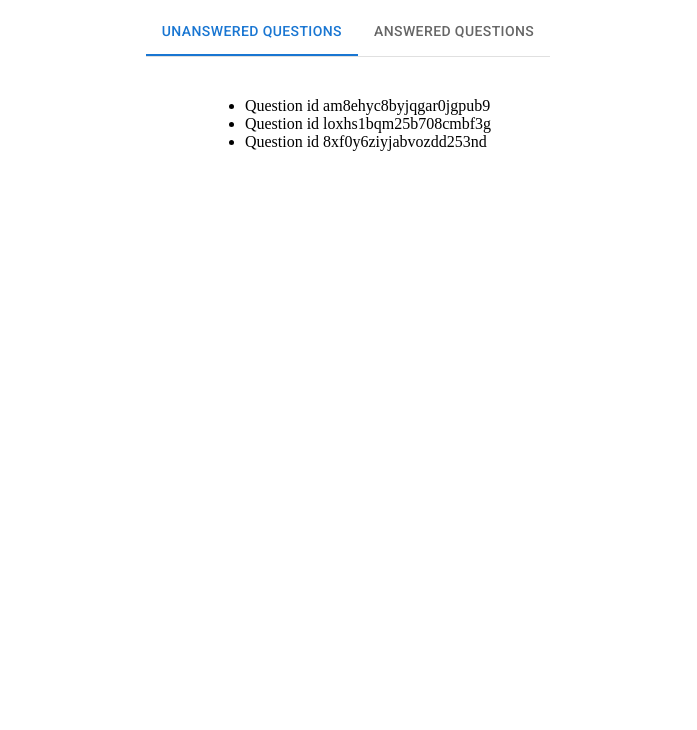
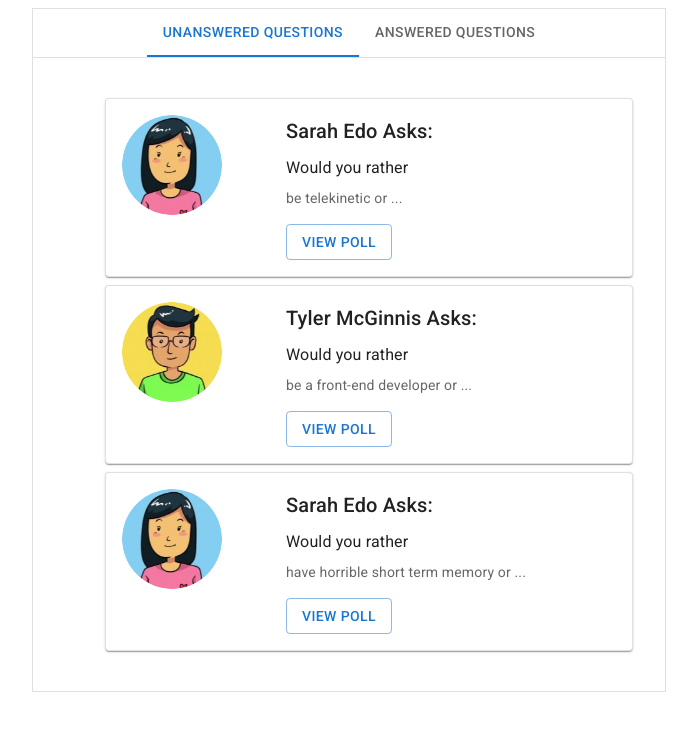
Before and after one commit to abdelrazek-alaa/reactnd-project-would-you-rather, a React (Create React App) app: page / in a window 1280 px wide. Shown: the top 730 px of the page, without its empty margins (292-989 px from the left). Built offline with nearby package versions, Linux system fonts and the light colour scheme.

Commit message:
Question Component

```diff
--- a/src/components/AnsweredQuestions.js
+++ b/src/components/AnsweredQuestions.js
@@ -1,15 +1,16 @@
 import React, { Component } from "react";
 import { connect } from "react-redux";
+import Question from "./Question";
 
 class AnsweredQuestions extends Component {
   render() {
     const { answeredQuestionsIds } = this.props;
-    console.log(this.props);
+    // console.log(this.props);
     return (
       <div>
         <ul>
-          {answeredQuestionsIds.map((id) => (
-            <li key={id}>Question id {id}</li>
+          {answeredQuestionsIds.map((qid) => (
+            <Question key={qid} questionId={qid} />
           ))}
         </ul>
       </div>
--- /dev/null
+++ b/src/components/Question.js
@@ -0,0 +1,66 @@
+import React, { Component } from "react";
+import Grid from "@mui/material/Grid";
+import Paper from "@mui/material/Paper";
+import Typography from "@mui/material/Typography";
+import Avatar from "@mui/material/Avatar";
+import Button from "@mui/material/Button";
+import { connect } from "react-redux";
+
+class Question extends Component {
+  render() {
+    const { authorAvatarURL, authorName, qOptionOne } = this.props;
+    //console.log(this.props);
+    return (
+      <Paper
+        sx={{
+          border: 1,
+          borderColor: "divider",
+          p: 2,
+          margin: 1,
+          maxWidth: 500,
+          flexGrow: 1,
+        }}
+      >
+        <Grid container spacing={2}>
+          <Grid p={3} mr={3} item>
+            <Avatar
+              sx={{ width: 100, height: 100 }}
+              alt={`${authorName} Avatar`}
+              src={authorAvatarURL}
+            />
+          </Grid>
+
+          <Grid item xs={12} sm container>
+            <Grid item xs container direction="column" spacing={2}>
+              <Grid item xs>
+                <Typography gutterBottom variant="h6" component="h6">
+                  {authorName} Asks:
+                </Typography>
+                <Typography variant="subtitle1" gutterBottom>
+                  Would you rather
+                </Typography>
+                <Typography variant="body2" color="text.secondary">
+                  {qOptionOne} or ...
+                </Typography>
+              </Grid>
+              <Grid item>
+                <Button variant="outlined">View Poll</Button>
+              </Grid>
+            </Grid>
+          </Grid>
+        </Grid>
+      </Paper>
+    );
+  }
+}
+
+function mapStateToProps({ questions, users }, { questionId }) {
+  const question = questions[questionId];
+  return {
+    qOptionOne: question.optionOne.text,
+    authorName: users[question.author].name,
+    authorAvatarURL: users[question.author].avatarURL,
+  };
+}
+
+export default connect(mapStateToProps)(Question);
--- a/src/components/QuestionsContainer.js
+++ b/src/components/QuestionsContainer.js
@@ -5,6 +5,7 @@ import Box from "@mui/material/Box";
 import TabPanel from "./TabPanel";
 import AnsweredQuestions from "./AnsweredQuestions";
 import UnansweredQuestions from "./UnansweredQuestions";
+import { Grid } from "@mui/material";
 
 export default function QuestionsContainer() {
   const [value, setValue] = React.useState(0);
@@ -14,16 +15,11 @@ export default function QuestionsContainer() {
   };
 
   return (
-    <Box
-      sx={{
-        width: "100",
-        display: "flex",
-        flexDirection: "column",
-        alignItems: "center",
-      }}
-    >
+    <Grid container direction="row" justifyContent="center">
+      <Grid item xs={12} md={6}>
+        <Box sx={{ border: 1, borderColor: "divider", width: "100%" }}>
           <Box sx={{ borderBottom: 1, borderColor: "divider" }}>
-        <Tabs value={value} onChange={handleChange}>
+            <Tabs value={value} onChange={handleChange} centered>
               <Tab label="Unanswered Questions" />
               <Tab label="Answered Questions" />
             </Tabs>
@@ -35,5 +31,7 @@ export default function QuestionsContainer() {
             <AnsweredQuestions />
           </TabPanel>
         </Box>
+      </Grid>
+    </Grid>
   );
 }
--- a/src/components/UnansweredQuestions.js
+++ b/src/components/UnansweredQuestions.js
@@ -1,15 +1,16 @@
 import React, { Component } from "react";
 import { connect } from "react-redux";
+import Question from "./Question";
 
 class UnansweredQuestions extends Component {
   render() {
     const { unansweredQuestionsIds } = this.props;
-    console.log(this.props);
+    //console.log(this.props);
     return (
       <div>
         <ul>
-          {unansweredQuestionsIds.map((id) => (
-            <li key={id}>Question id {id}</li>
+          {unansweredQuestionsIds.map((qid) => (
+            <Question key={qid} questionId={qid} />
           ))}
         </ul>
       </div>
```
Lines whose indentation alone changed are shown as unchanged.
